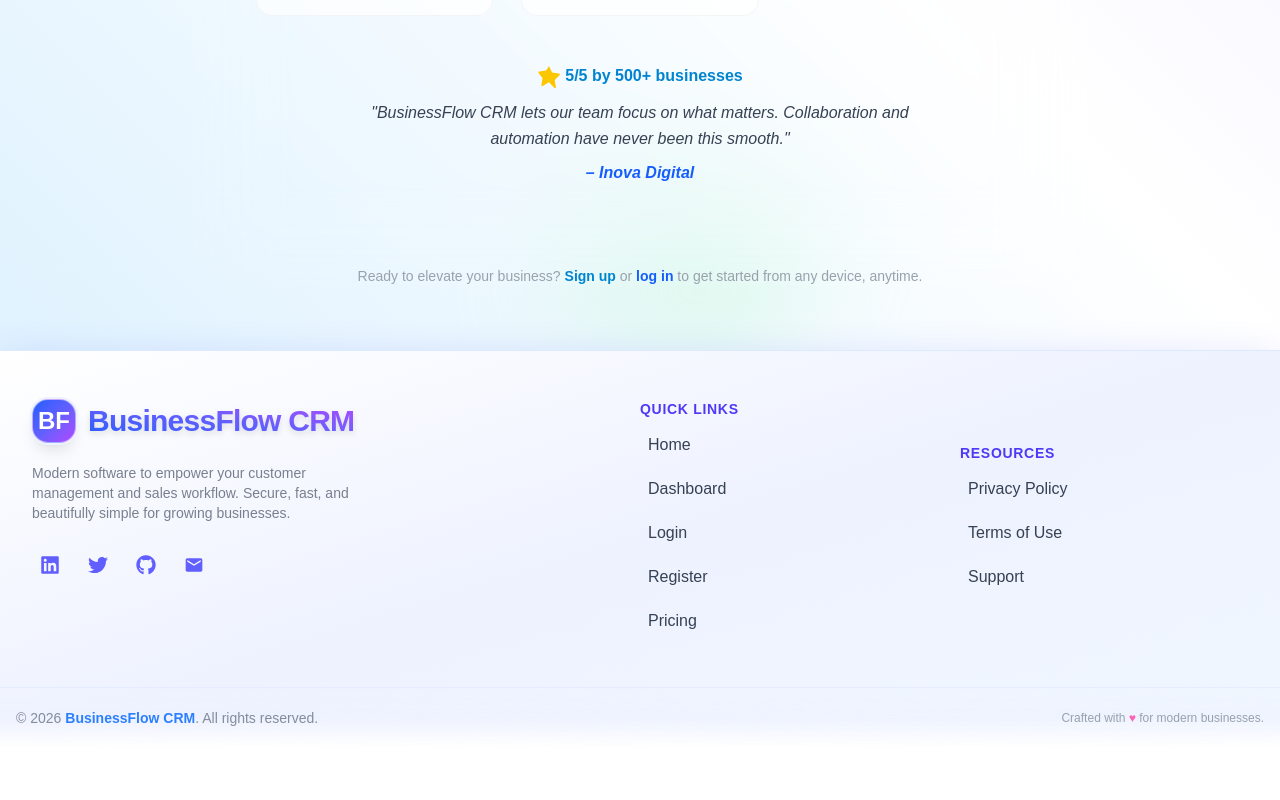
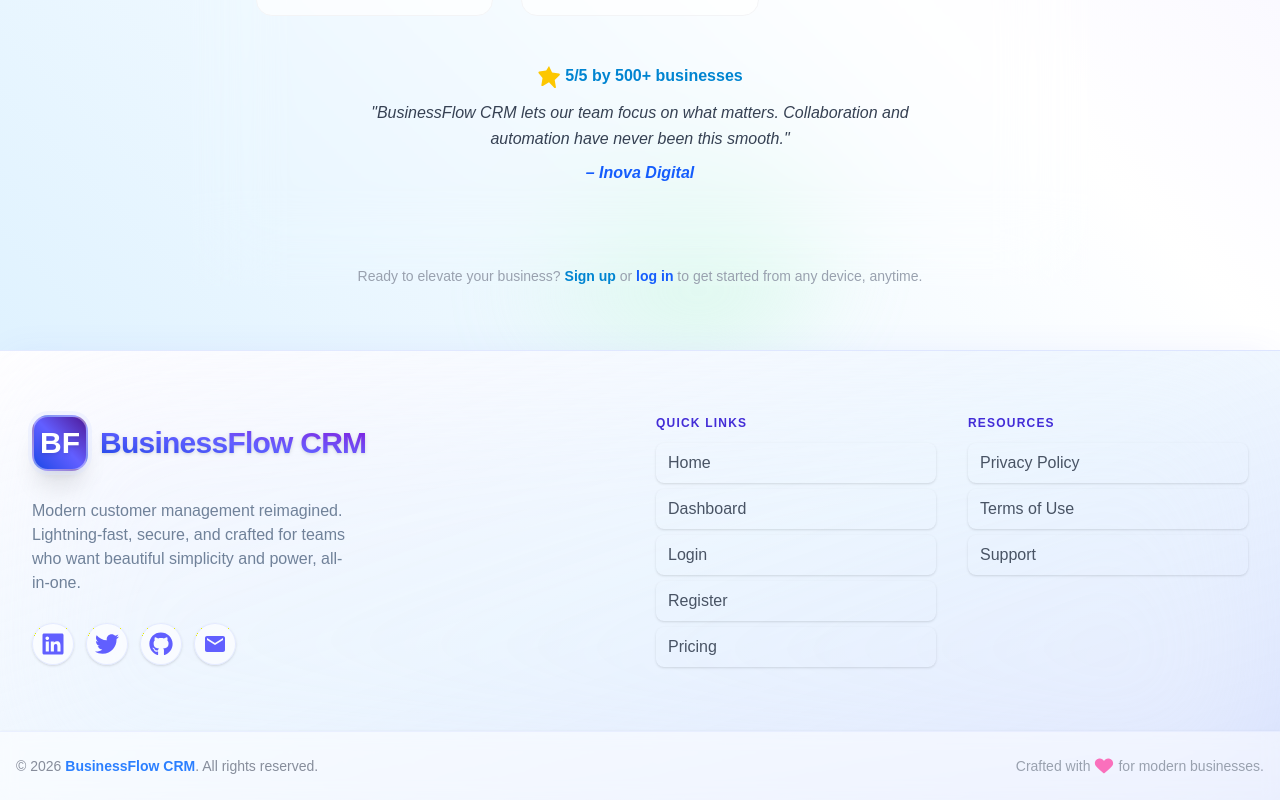
Before and after one commit to ionutpetru4046/business-flow, a Next.js app: page / in a window 1280 px wide. Shown: the part 1005-1805 px from the top of the page. Before the commit the page ends 1753 px from the top, so only its background shows below. Built offline with nearby package versions, Linux system fonts and the light colour scheme.

Commit message:
Footer style improved

```diff
--- a/components/Footer.tsx
+++ b/components/Footer.tsx
@@ -19,69 +19,74 @@ const quickLinks = [
 const socials = [
   {
     href: "https://linkedin.com/",
-    icon: <FaLinkedin className="text-xl" aria-label="LinkedIn" />,
+    icon: <FaLinkedin className="text-2xl" aria-label="LinkedIn" />,
     label: "LinkedIn",
   },
   {
     href: "https://twitter.com/",
-    icon: <FaTwitter className="text-xl" aria-label="Twitter" />,
+    icon: <FaTwitter className="text-2xl" aria-label="Twitter" />,
     label: "Twitter",
   },
   {
     href: "https://github.com/",
-    icon: <FaGithub className="text-xl" aria-label="GitHub" />,
+    icon: <FaGithub className="text-2xl" aria-label="GitHub" />,
     label: "GitHub",
   },
   {
     href: "mailto:support@businessflowcrm.com",
-    icon: <MdEmail className="text-xl" aria-label="Email" />,
+    icon: <MdEmail className="text-2xl" aria-label="Email" />,
     label: "Email",
   },
 ];
 
 export default function Footer() {
   return (
-    <footer className="w-full border-t border-blue-100 bg-gradient-to-br from-white via-indigo-50 to-blue-100/40 backdrop-blur-xl shadow-[0_-4px_32px_-6px_rgba(71,77,255,0.13)] transition-colors font-sans z-30">
-      <div className="max-w-7xl mx-auto px-4 md:px-8 py-12 flex flex-col gap-8 md:gap-0 md:flex-row justify-between">
+    <footer className="relative w-full bg-gradient-to-br from-white via-blue-50/90 to-[#d2dcfd] text-slate-800 border-t border-indigo-100/80 shadow-[0_0_36px_-6px_rgba(71,77,255,0.08)] font-sans z-30 overflow-hidden transition-colors">
+      {/* Glass morphism gradient accent */}
+      <div className="pointer-events-none absolute inset-0 bg-gradient-to-tl from-white/70 via-sky-100/50 to-purple-100/40 blur-[76px] opacity-60" />
+
+      <div className="relative max-w-7xl mx-auto px-4 sm:px-8 py-16 flex flex-col md:flex-row gap-10 md:gap-8 justify-between">
         {/* Logo & Brief */}
-        <div className="flex-1 flex flex-col items-center md:items-start gap-3 mb-6 md:mb-0">
-          <div className="flex items-center gap-3">
-            <div className="w-11 h-11 bg-gradient-to-br from-blue-600 via-indigo-500 to-purple-500 rounded-2xl shadow-lg ring-2 ring-indigo-50 flex items-center justify-center backdrop-blur-xs border-[0.5px] border-white/50">
-              <span className="text-white font-extrabold text-2xl">BF</span>
+        <div className="flex-1 flex flex-col items-center md:items-start gap-5 mb-8 md:mb-0">
+          <div className="flex items-center gap-3 select-none">
+            <div className="flex items-center justify-center w-14 h-14 rounded-2xl shadow-xl bg-gradient-to-tr from-blue-700 via-indigo-500 to-violet-900 border-2 border-white/40 ring-4 ring-indigo-100/40 animate-gradientX">
+              <span className="text-white font-extrabold text-3xl drop-shadow-sm">BF</span>
             </div>
-            <span className="text-transparent bg-clip-text bg-gradient-to-tr from-blue-600 via-indigo-500 to-purple-500 font-extrabold text-2xl md:text-3xl tracking-tight drop-shadow-md select-none">
+            <span className="sm:inline text-2xl md:text-3xl font-black tracking-tight text-transparent bg-clip-text bg-gradient-to-tr from-blue-700 via-indigo-500 to-purple-700 drop-shadow transition animate-gradientX">
               BusinessFlow CRM
             </span>
           </div>
-          <p className="max-w-xs text-center md:text-left text-sm text-gray-500/90 mt-2">
-            Modern software to empower your customer management and sales workflow. Secure, fast, and beautifully simple for growing businesses.
+          <p className="max-w-xs text-center md:text-left text-base text-slate-500/90 mt-2">
+            Modern customer management reimagined. Lightning-fast, secure, and crafted for teams who want beautiful simplicity and power, all-in-one.
           </p>
-          <div className="flex gap-3 mt-3">
+          <div className="flex gap-3 mt-2">
             {socials.map((social) => (
               <a
                 key={social.href}
                 href={social.href}
                 target="_blank"
                 rel="noopener noreferrer"
-                className="group hover:bg-blue-600/10 rounded-full p-2 transition-colors focus:outline-none focus:ring-2 focus:ring-indigo-200"
+                className="group bg-white/60 hover:bg-indigo-50 border border-indigo-100/80 shadow transition p-2 rounded-full flex items-center focus:outline-none focus-visible:ring-2 focus-visible:ring-indigo-300"
                 aria-label={social.label}
               >
-                <span className="text-indigo-500 group-hover:text-blue-700 transition">{social.icon}</span>
+                <span className="text-indigo-500 group-hover:text-blue-700">{social.icon}</span>
               </a>
             ))}
           </div>
         </div>
 
-        {/* Footer Navigation */}
-        <div className="flex-1 flex flex-col md:flex-row justify-evenly items-center gap-8">
-          <nav className="w-full max-w-xs mb-4 md:mb-0">
-            <h4 className="mb-2 text-indigo-600 font-bold uppercase text-sm tracking-wider">Quick Links</h4>
-            <ul className="space-y-2">
+        {/* Navigation & Resources */}
+        <div className="flex-1 grid grid-cols-1 sm:grid-cols-2 gap-8 items-start">
+          <nav className="">
+            <h4 className="mb-3 text-indigo-700 font-semibold uppercase text-xs tracking-widest letter-spacing-widest">
+              Quick Links
+            </h4>
+            <ul className="space-y-1.5">
               {navLinks.map((link) => (
                 <li key={link.href}>
                   <Link
                     href={link.href}
-                    className="inline-block w-full px-2 py-1.5 rounded-md font-medium text-gray-700 hover:bg-indigo-50/80 hover:text-indigo-700 transition focus:outline-none focus:ring-2 focus:ring-indigo-100 text-base"
+                    className="block px-3 py-2 rounded-lg font-medium text-gray-700/90 hover:bg-indigo-100/70 hover:text-blue-700 transition focus-visible:ring-2 focus-visible:ring-indigo-300 text-base shadow-sm hover:shadow-md"
                   >
                     {link.label}
                   </Link>
@@ -89,14 +94,16 @@ export default function Footer() {
               ))}
             </ul>
           </nav>
-          <nav className="w-full max-w-xs">
-            <h4 className="mb-2 text-indigo-600 font-bold uppercase text-sm tracking-wider">Resources</h4>
-            <ul className="space-y-2">
+          <nav className="">
+            <h4 className="mb-3 text-indigo-700 font-semibold uppercase text-xs tracking-widest letter-spacing-widest">
+              Resources
+            </h4>
+            <ul className="space-y-1.5">
               {quickLinks.map((q) => (
                 <li key={q.href}>
                   <Link
                     href={q.href}
-                    className="inline-block w-full px-2 py-1.5 rounded-md font-medium text-gray-700 hover:bg-indigo-50/80 hover:text-indigo-700 transition focus:outline-none focus:ring-2 focus:ring-indigo-100 text-base"
+                    className="block px-3 py-2 rounded-lg font-medium text-gray-700/90 hover:bg-indigo-100/70 hover:text-blue-700 transition focus-visible:ring-2 focus-visible:ring-indigo-300 text-base shadow-sm hover:shadow-md"
                   >
                     {q.label}
                   </Link>
@@ -106,14 +113,26 @@ export default function Footer() {
           </nav>
         </div>
       </div>
+
       {/* Bottom Bar */}
-      <div className="w-full bg-gradient-to-t from-white via-indigo-50/60 to-transparent border-t border-indigo-100/80">
-        <div className="max-w-7xl mx-auto px-4 py-5 flex flex-col md:flex-row items-center justify-between gap-4">
+      <div className="relative w-full bg-white/50 dark:bg-slate-900/30 border-t border-indigo-100/60 shadow backdrop-blur">
+        <div className="max-w-7xl mx-auto px-4 py-6 flex flex-col md:flex-row items-center justify-between gap-4">
           <span className="text-gray-500/80 text-xs md:text-sm text-center">
-            © {new Date().getFullYear()} <span className="font-semibold text-blue-500">BusinessFlow CRM</span>. All rights reserved.
+            © {new Date().getFullYear()}{" "}
+            <span className="font-bold text-blue-500">BusinessFlow CRM</span>
+            . All rights reserved.
           </span>
-          <span className="text-gray-400 text-xs text-center md:text-right">
-            Crafted with <span className="text-pink-400">♥</span> for modern businesses.
+          <span className="inline-flex items-center gap-1 text-gray-400 text-xs md:text-sm text-center md:text-right">
+            Crafted with
+            <svg
+              className="w-4 h-4 md:w-5 md:h-5 text-pink-400 animate-pulse"
+              viewBox="0 0 24 24"
+              fill="currentColor"
+              aria-hidden="true"
+            >
+              <path d="M12 21s-7.448-6.134-9.749-9.041C-0.757 8.062 2.194 3 7.113 3c2.021 0 3.848 1.227 4.887 3.106C13.04 4.227 14.867 3 16.887 3c4.92 0 7.87 5.062 4.862 8.959C19.448 14.866 12 21 12 21z" />
+            </svg>
+            for modern businesses.
           </span>
         </div>
       </div>
```
